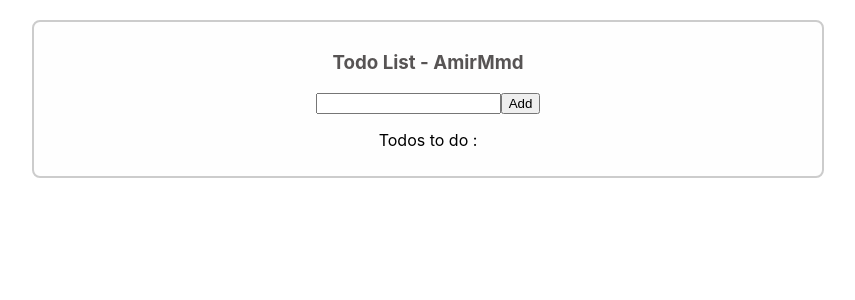
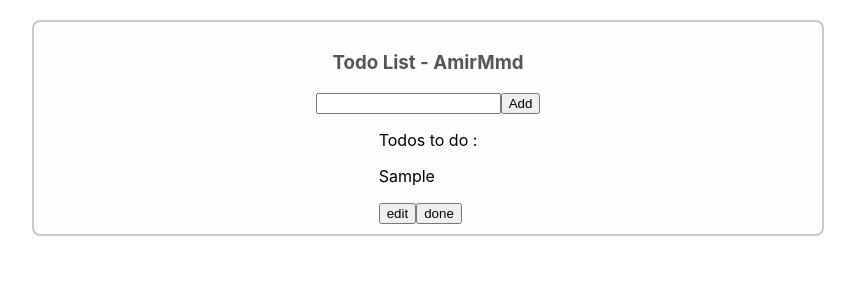
Before and after one commit to IsAmirMmd/todo-list, a React (Create React App) app in the folder todolist/: page / in a window 1280 px wide. Both pictures are taken after typing "Sample" into the empty fields and a click on the button "Add". Shown: the top 300 px of the page, without its empty margins (212-1067 px from the left). Built offline with nearby package versions, Linux system fonts and the light colour scheme.

Commit message:
develop TodoList Component

```diff
--- a/todolist/src/TodoApp.js
+++ b/todolist/src/TodoApp.js
@@ -21,7 +21,7 @@
 
       <TodoFrom addTodoHandler={addTodoHandler} />
 
-      <TodoList />
+      <TodoList todos={todos} />
     </div>
   );
 };
--- a/todolist/src/TodoList.jsx
+++ b/todolist/src/TodoList.jsx
@@ -1,11 +1,18 @@
+import Todo from "./components/Todo";
 import { useState } from "react";
 
-const TodoList = (props) => {
-  const [todos, setTodos] = useState([]);
+const TodoList = ({ todos }) => {
+  const renderTodos = () => {
+    if (todos.length === 0) return <div>add new todo !</div>;
+    return todos.map((todo) => {
+      return <Todo todo={todo} key={todo.id} />;
+    });
+  };
 
   return (
     <div>
       <p>Todos to do : </p>
+      {renderTodos()}
     </div>
   );
 };
--- /dev/null
+++ b/todolist/src/components/Todo.jsx
@@ -0,0 +1,13 @@
+const Todo = ({ todo }) => {
+  return (
+    <div key={todo.id}>
+      <p>{todo.input}</p>
+      <div>
+        <button>edit</button>
+        <button>done</button>
+      </div>
+    </div>
+  );
+};
+
+export default Todo;
```
